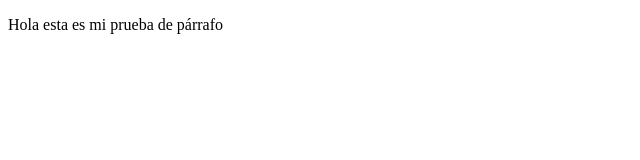
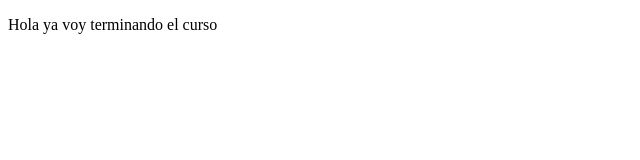
Before and after one commit to jjarava1/ProyectoDemo, a plain HTML site: page index.html in a window 1280 px wide. Shown: the full height of the page, 0-640 px from the left. Drawn offline with Linux system fonts and the light colour scheme.

Commit message:
cambios con terminando curso

```diff
--- a/index.html
+++ b/index.html
@@ -8,7 +8,7 @@
 </head>
 <body>
     <p>
-        Hola esta es mi prueba de párrafo
+        Hola ya voy terminando el curso
     </p>
 </body>
 </html>
```
